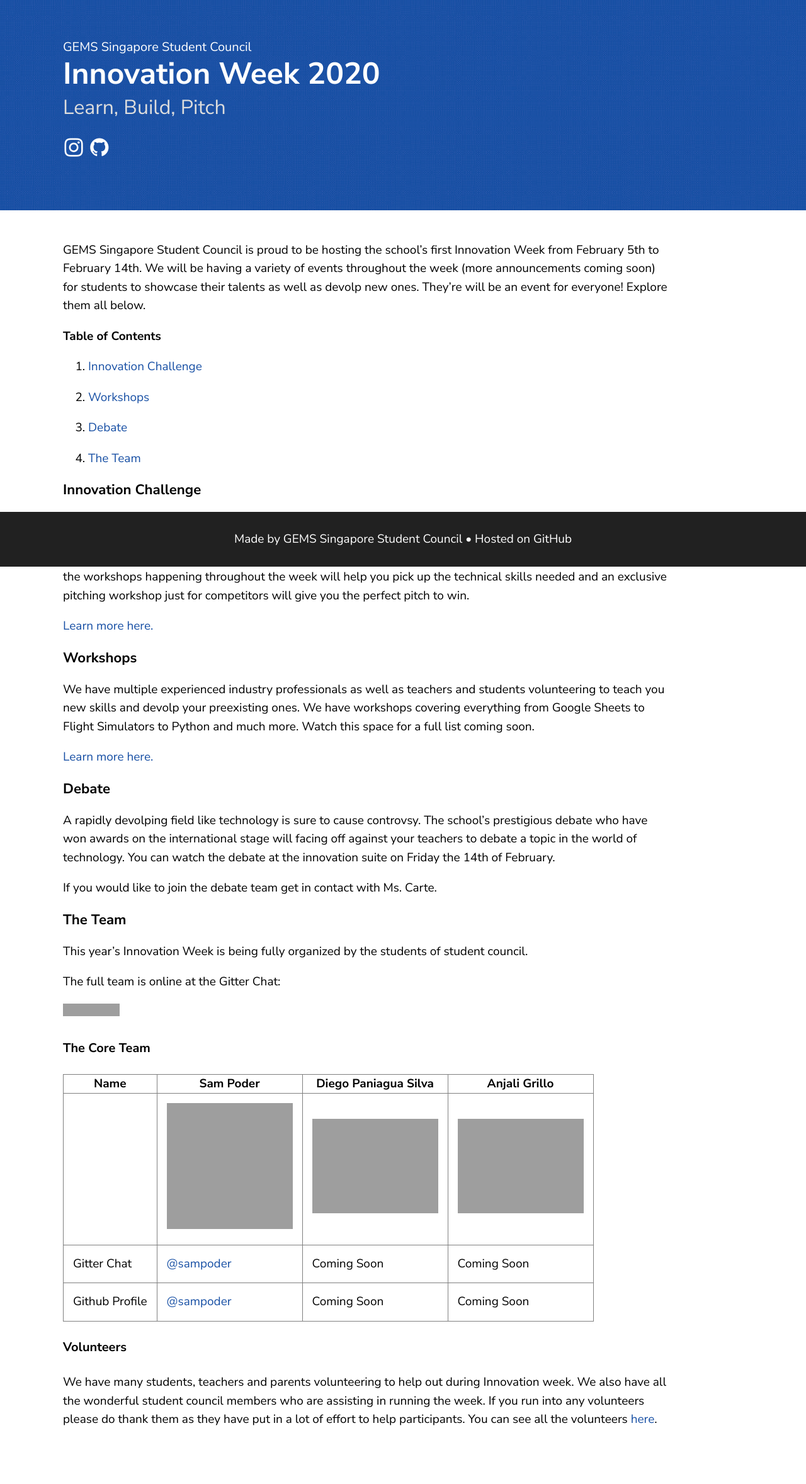
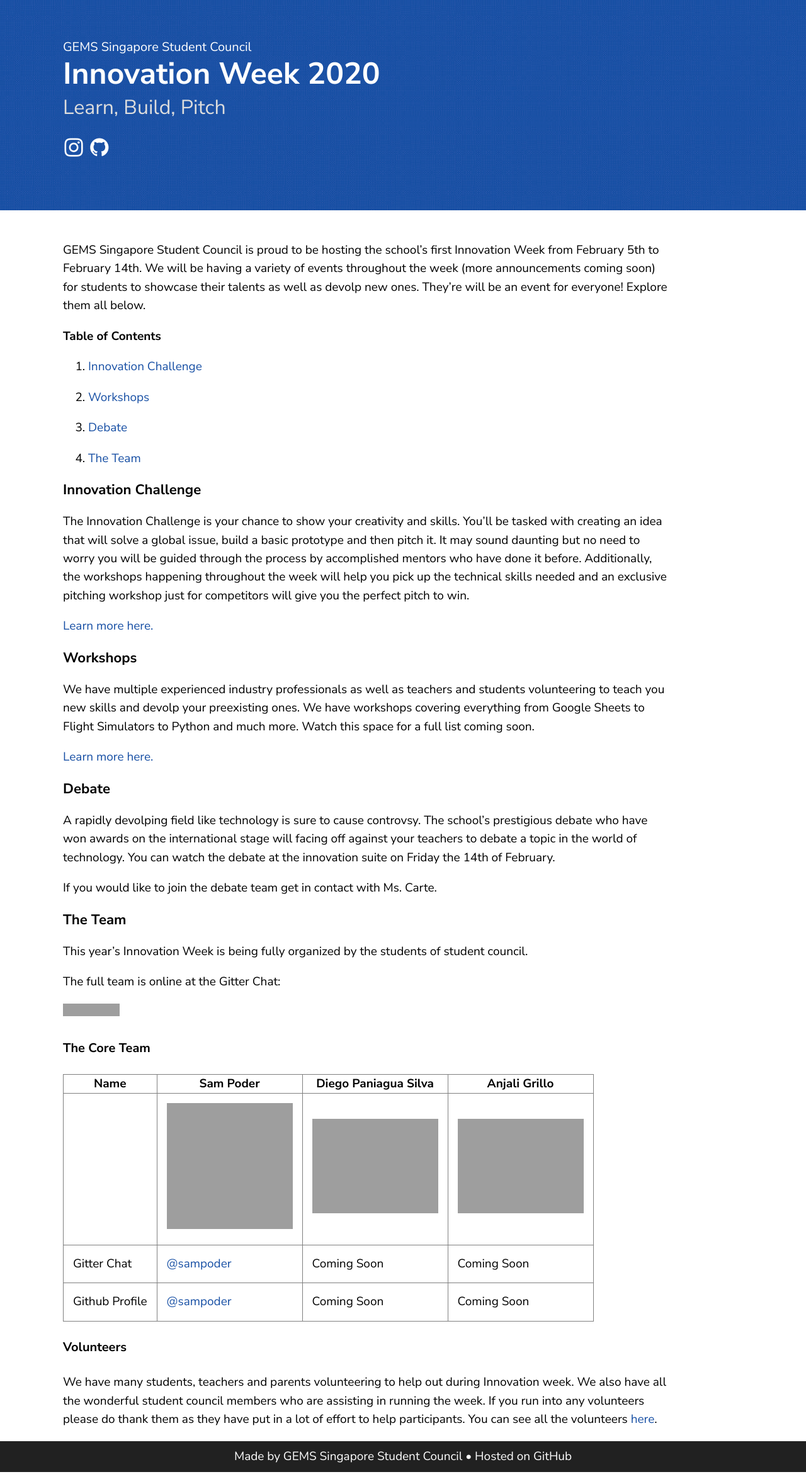
Before and after one commit to gemssingaporestudentcouncil/innovationweek2020, a Jekyll site: the page built from index.md, in a window 1280 px wide. Shown: the whole page at 63% size. Built offline with Jekyll 4.4.1, drawn with Linux system fonts in a browser that asks for light colours; before the commit the page ends 2289 px from its top, so only the background shows below that; grey boxes are pictures that could not be loaded.

Commit message:
Update page.html

```diff
--- a/_layouts/page.html
+++ b/_layouts/page.html
@@ -17,7 +17,7 @@
 			{{ content }}
 		</div>
 	</main>
-	<footer style = "background-color: #212121; position:fixed; bottom:0; width: 100%"><center>
+	<footer style = "background-color: #212121; bottom:0; width: 100%"><center>
 		<p style ="padding: 10px; color: white">Made by GEMS Singapore Student Council • Hosted on GitHub</p>
 	</center></footer>
 </body>
```
